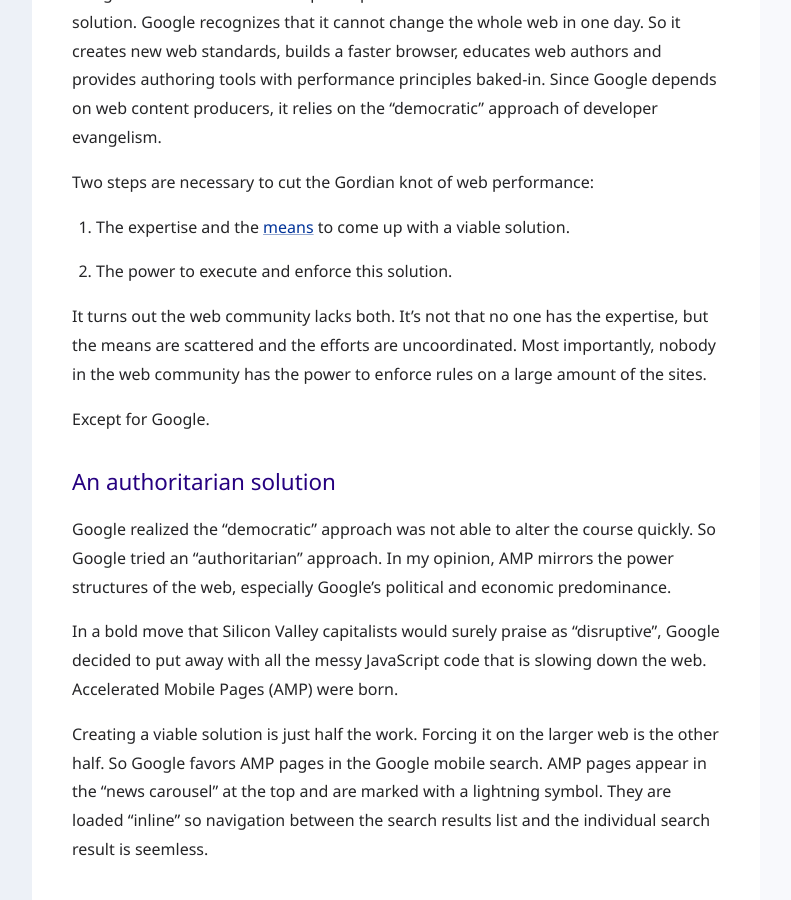
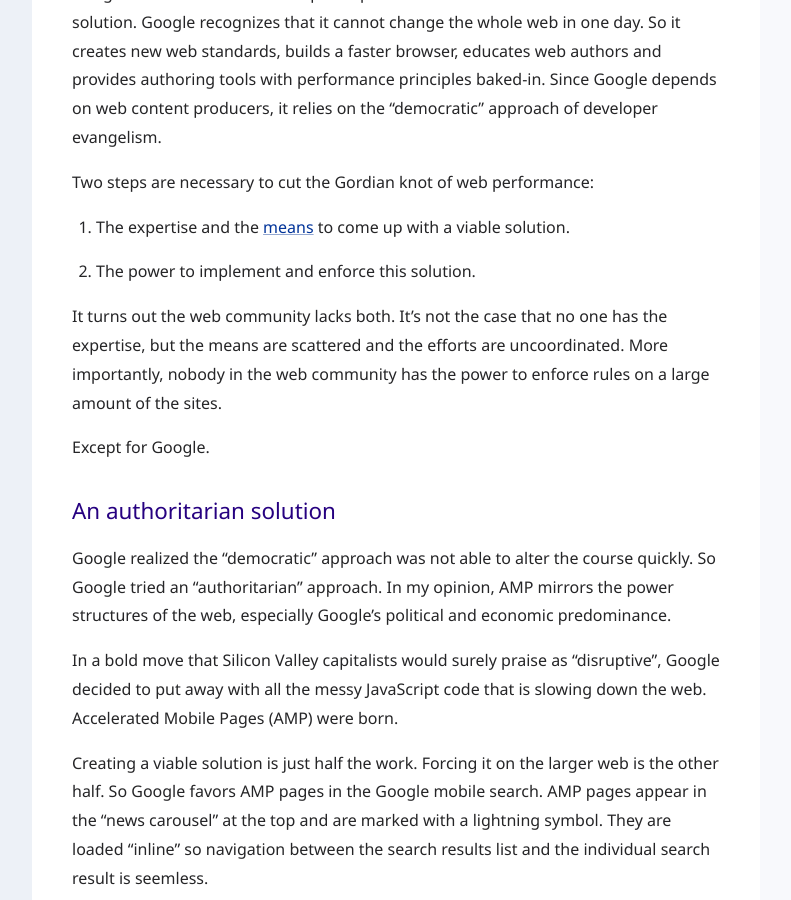
Before and after one commit to molily/molily.de, a Jekyll site: the page built from _posts/2017-05-28-amp.md, in a window 1280 px wide and 900 px high, scrolled down 2787 px. Shown: the whole window, without its empty margins (88-879 px from the left). Built offline with Jekyll 4.4.1, drawn with Linux system fonts in a browser that asks for light colours; some web fonts are replaced.

Commit message:
Small text improvements, styling.

```diff
--- a/_posts/2017-05-28-amp.md
+++ b/_posts/2017-05-28-amp.md
@@ -66,9 +66,9 @@
 Two steps are necessary to cut the Gordian knot of web performance:
 
 1. The expertise and the [means](https://en.wikipedia.org/wiki/Means_of_production) to come up with a viable solution.
-2. The power to execute and enforce this solution.
+2. The power to implement and enforce this solution.
 
-It turns out the web community lacks both. It’s not that no one has the expertise, but the means are scattered and the efforts are uncoordinated. Most importantly, nobody in the web community has the power to enforce rules on a large amount of the sites.
+It turns out the web community lacks both. It’s not the case that no one has the expertise, but the means are scattered and the efforts are uncoordinated. More importantly, nobody in the web community has the power to enforce rules on a large amount of the sites.
 
 Except for Google.
 
--- a/css/book.scss
+++ b/css/book.scss
@@ -177,6 +177,10 @@
   border: 0;
 }
 
+#sticky-menu .link-type {
+  display: none;
+}
+
 /**
  * @section Table of contents
  *
```
Also changed, not shown: _posts/2017-12-21-robust-javascript.md (+7 -7 lines).
